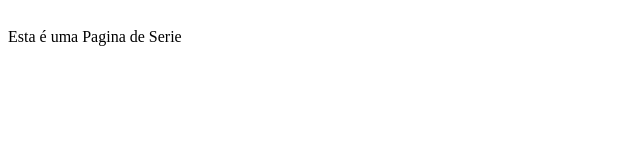
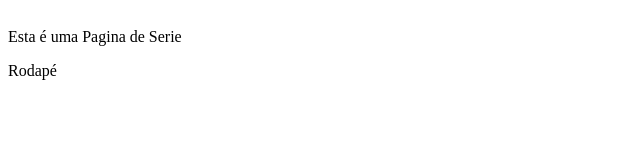
Before and after one commit to DevEmbu/filmes-e-series, a React (Vite) app: page /series in a window 1280 px wide. Shown: the part 132-284 px from the top of the page, without its empty margins (0-640 px from the left). Built offline with nearby package versions, Linux system fonts and the light colour scheme.

Commit message:
alteração no LayoutDefault

```diff
--- a/src/layout/LayoutDefault.jsx
+++ b/src/layout/LayoutDefault.jsx
@@ -8,6 +8,7 @@ function Layout(){
         <>
             <Header />
             <Outlet />
+            <footer>Rodapé</footer>
         </>
     )
 }
```
